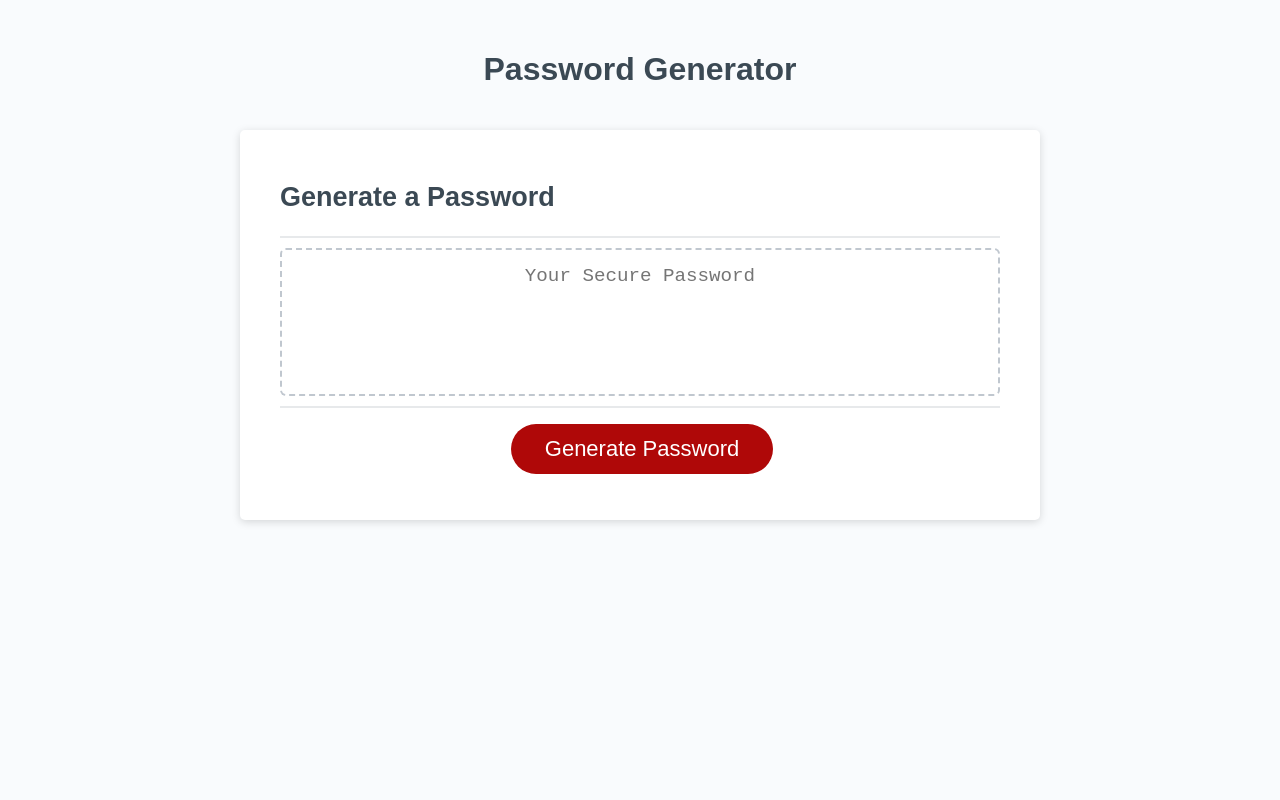
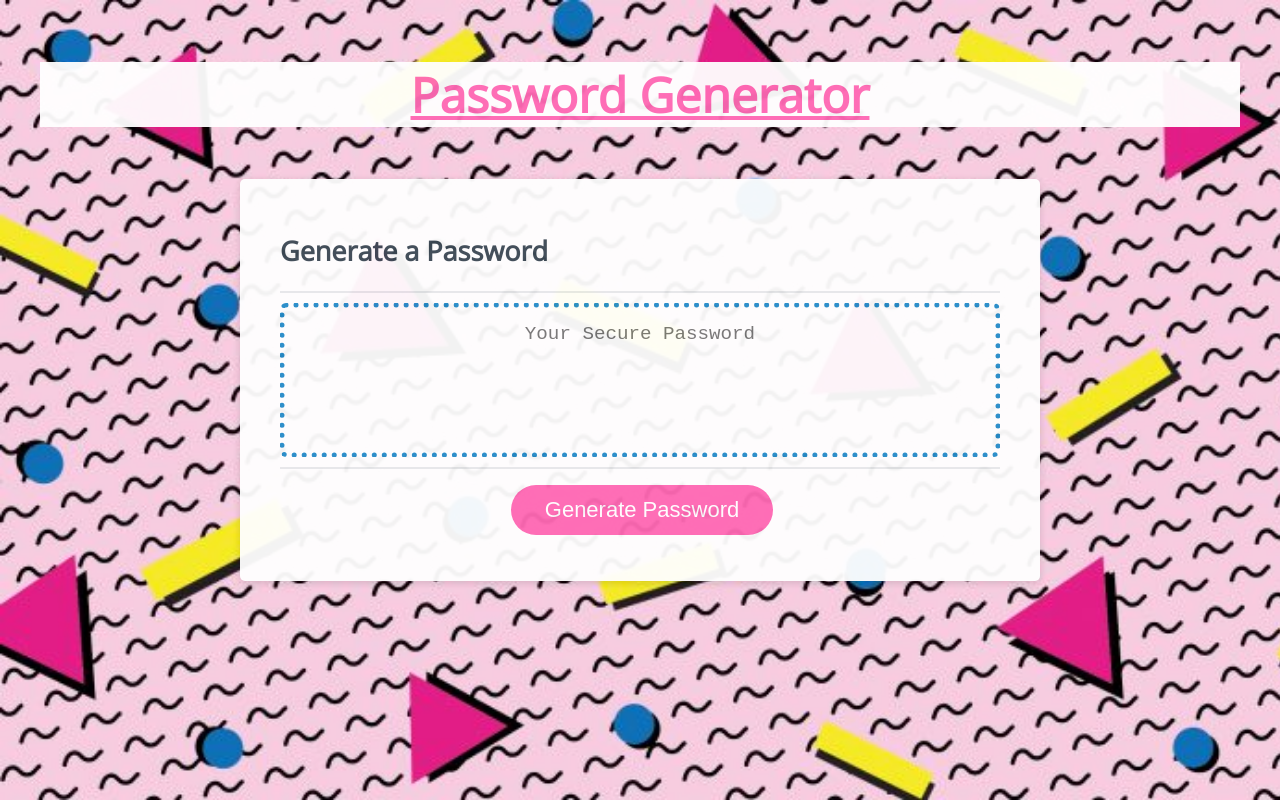
Before and after one commit to sophiadelarosa/Password-Generator, a plain HTML site: page index.html in a window 1280 px wide. Drawn offline with nearby package versions, Linux system fonts and the light colour scheme.

Commit message:
All acceptance criteria met. Functioning, refactored for efficiency, comments added for clarity. Style added for fun. Final version.

```diff
--- a/index.html
+++ b/index.html
@@ -4,6 +4,9 @@
     <meta charset="UTF-8" />
     <meta name="viewport" content="width=device-width, initial-scale=1.0" />
     <meta http-equiv="X-UA-Compatible" content="ie=edge" />
+    <link rel="preconnect" href="https://fonts.googleapis.com">
+<link rel="preconnect" href="https://fonts.gstatic.com" crossorigin>
+<link href="https://fonts.googleapis.com/css2?family=Open+Sans:wght@300&display=swap" rel="stylesheet">
     <title>Password Generator</title>
     <link rel="stylesheet" href="./style.css" />
   </head>
--- a/script.js
+++ b/script.js
@@ -7,7 +7,9 @@ function generatePassword() {
   let passLength = prompt("How many characters should your password be?", "Please choose between 8 and 128 characters.");
     if (passLength < 8 || passLength > 128 || isNaN(passLength)) {
       alert("Please choose a length between 8 and 128 characters.");
+      //restart the function if the input value is outside the accepted parameters
       generatePassword();
+      //so you get kicked out of the loop
       return;
     }
 
@@ -55,12 +57,13 @@ function generatePassword() {
   let randomizedPass = randomizedPassword(passLength, password);
   console.log(randomizedPass);
 
+  //puts the randomized password in the password textbox on the screen
   let passwordBox = document.getElementById("password");
   passwordBox.value = randomizedPass;
-
 }
 
 //function for random character generator
+//generates a random number, rounds it down to nearest integer, selects the character at that position in the string
 function randomizedPassword(passwordLength, password) {
   let result = '';
   for ( var i = 0; i < passwordLength; i++ ) {
--- a/style.css
+++ b/style.css
@@ -12,9 +12,17 @@ body,
   padding: 0;
 }
 
+h1 {
+  /* Gave the header a slightly opaque background so it'd be more visible against the background image */
+  background-color: white;
+  opacity: 95%;
+}
+
 body {
-  font-family: sans-serif;
-  background-color: #f9fbfd;
+  /* Changed the font and background image */
+  font-family: 'Open Sans', sans-serif;
+  background-image: url('/images/background.jpg');
+  background-size: cover;
 }
 
 .wrapper {
@@ -27,7 +35,9 @@ header {
   text-align: center;
   padding: 20px;
   padding-top: 0px;
-  color: hsl(206, 17%, 28%);
+  color: hotpink;
+  text-decoration: underline;
+  font-size: x-large;
 }
 
 .card {
@@ -40,6 +50,7 @@ header {
   margin: 0 auto;
   max-width: 800px;
   padding: 30px 40px;
+  opacity: 95%;
 }
 
 .card-header::after {
@@ -74,7 +85,8 @@ header {
 
 .btn {
   border: none;
-  background-color: hsl(360, 91%, 36%);
+  /* Changed button background color to pink */
+  background-color: hotpink;
   border-radius: 25px;
   box-shadow: rgba(0, 0, 0, 0.1) 0px 1px 6px 0px rgba(0, 0, 0, 0.2) 0px 1px 1px
     0px;
@@ -112,7 +124,8 @@ button[disabled] {
   text-align: center;
   margin-top: 10px;
   margin-bottom: 10px;
-  border: 2px dashed #c0c7cf;
+  /* Gave the password box border a thicker blue dotted line instead for fun */
+  border: 5px dotted #248cc9;
   border-radius: 6px;
   resize: none;
   overflow: hidden;
```
Also changed, not shown: images/background.jpg (added), images/passwordgenerator.png (added), 1 other file.
